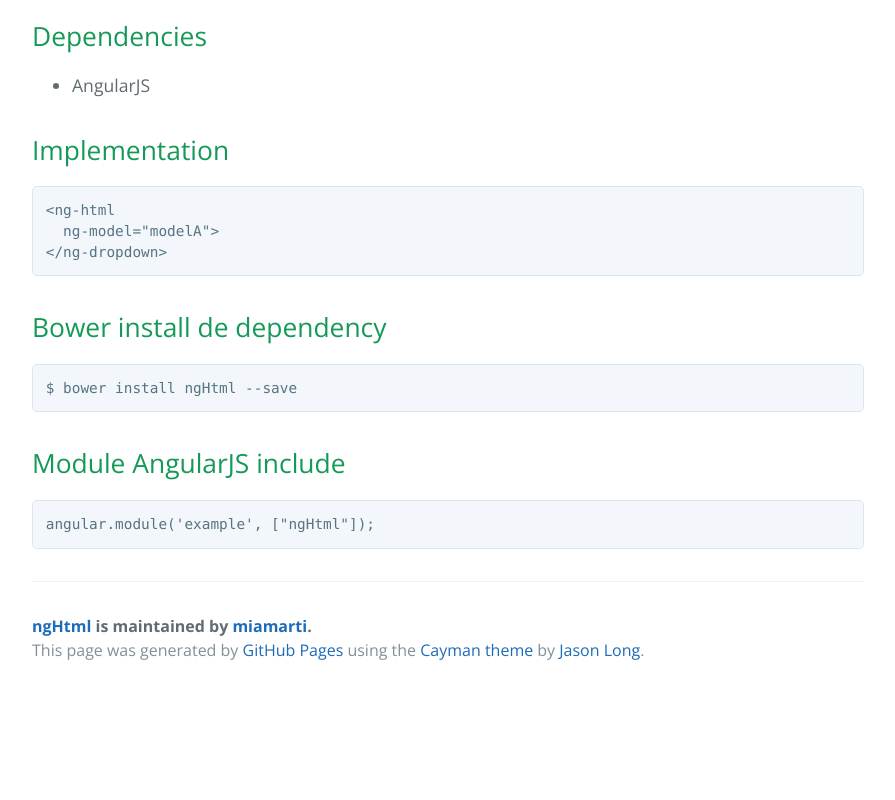
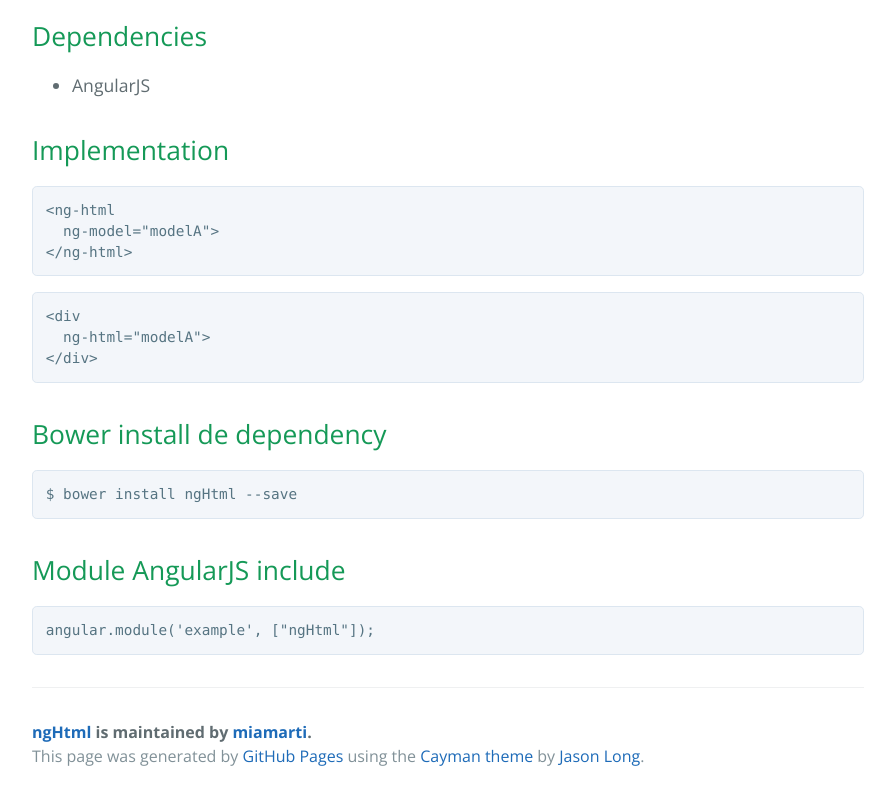
Before and after one commit to miamarti/ngHtml, a plain HTML site: page index.html in a window 1280 px wide. Shown: the part 1490-2290 px from the top of the page, without its empty margins (192-1087 px from the left). Before the commit the page ends 2184 px from the top, so only its background shows below. Drawn offline with nearby package versions, Linux system fonts and the light colour scheme.

Commit message:
Update index.html

```diff
--- a/index.html
+++ b/index.html
@@ -46,7 +46,12 @@
 
 <pre><code>&lt;ng-html
   ng-model="modelA"&gt;
-&lt;/ng-dropdown&gt;
+&lt;/ng-html&gt;
+</code></pre>
+
+<pre><code>&lt;div
+  ng-html="modelA"&gt;
+&lt;/div&gt;
 </code></pre>
 
 <h2>
```
